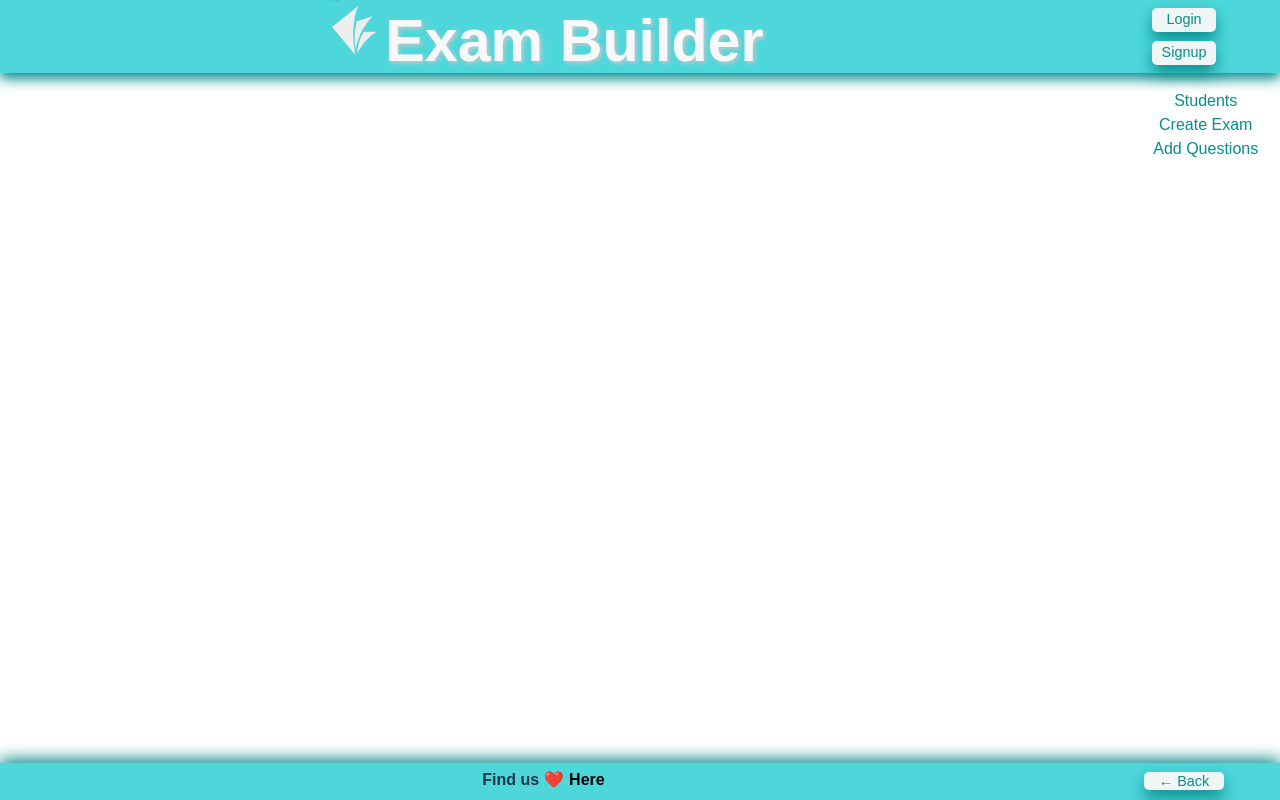
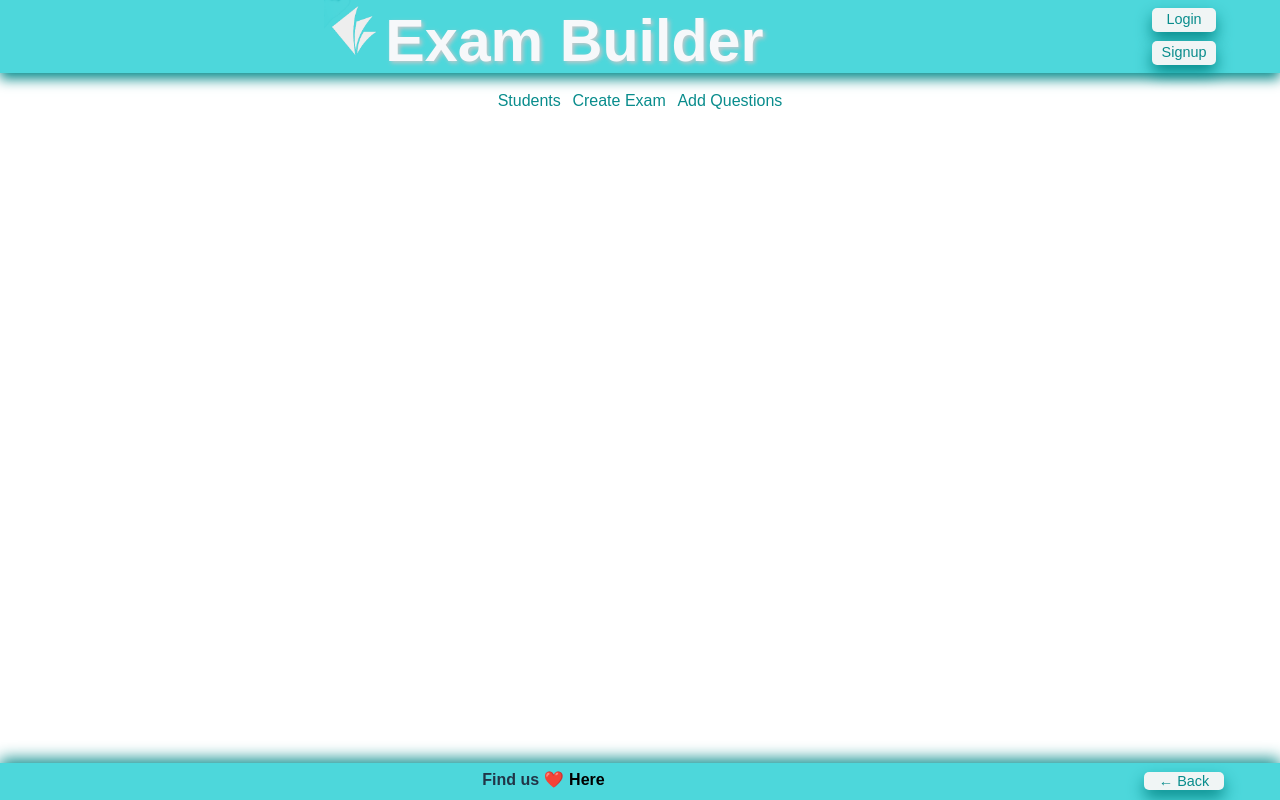
Before and after one commit to JessicaDubina/exam-builder, a React (Vite) app in the folder client/: page /instructor in a window 1280 px wide. Built offline with nearby package versions, Linux system fonts and the light colour scheme; no server answers; a web font is replaced by a local one.

Commit message:
added initial navbar stylings

```diff
--- a/client/src/components/Navbar/index.css
+++ b/client/src/components/Navbar/index.css
@@ -0,0 +1,14 @@
+nav {
+    display: flex;
+    justify-content: center;
+}
+
+ul {
+    display: flex;
+    flex-direction: row;
+}
+
+li {
+    text-decoration: none;
+    color: #088c8c;
+}
--- a/client/src/components/Navbar/index.jsx
+++ b/client/src/components/Navbar/index.jsx
@@ -1,4 +1,5 @@
 import { Link, useLocation } from 'react-router-dom';
+import './index.css'
 
 export default function Nav() {
   const currentPage = useLocation().pathname;
```
